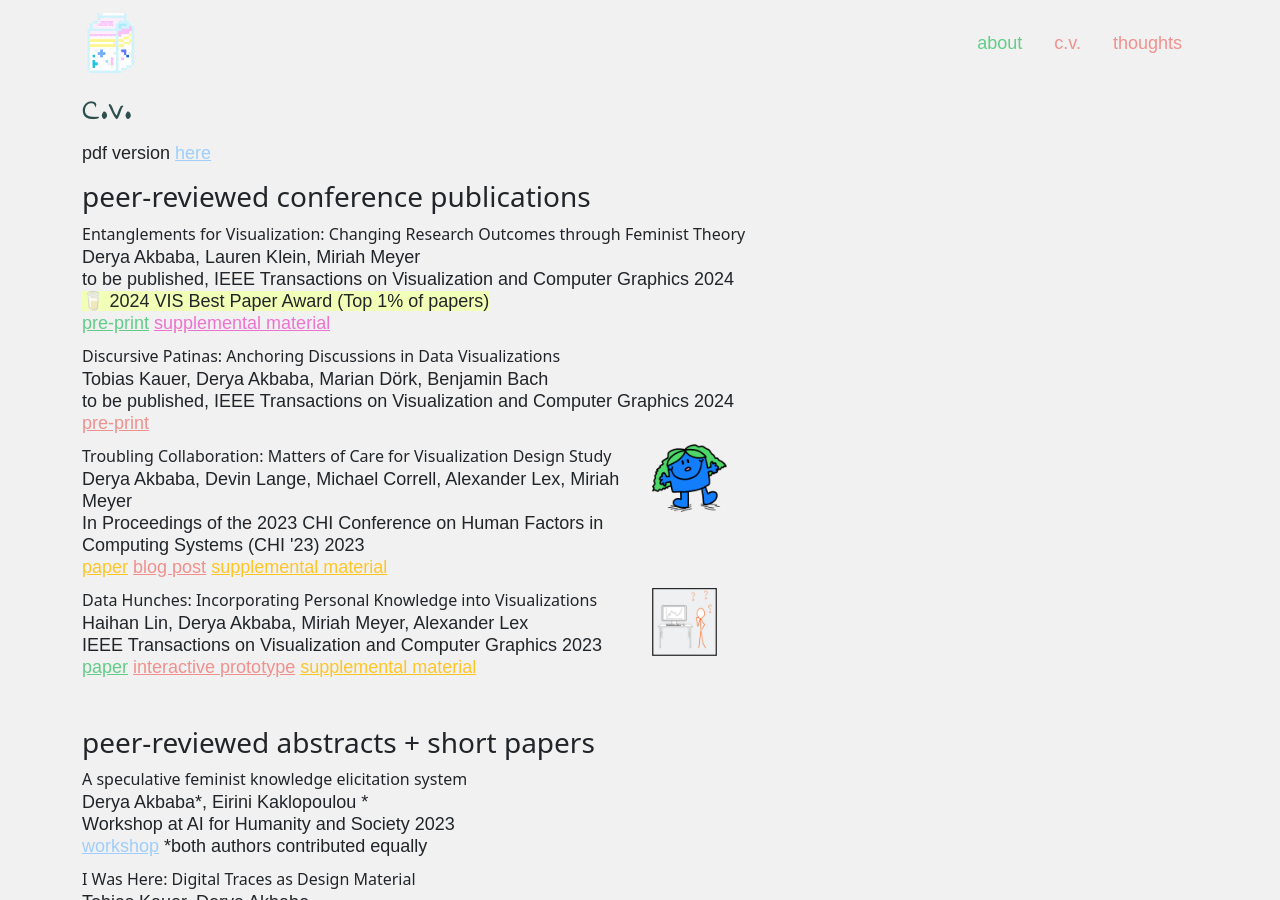
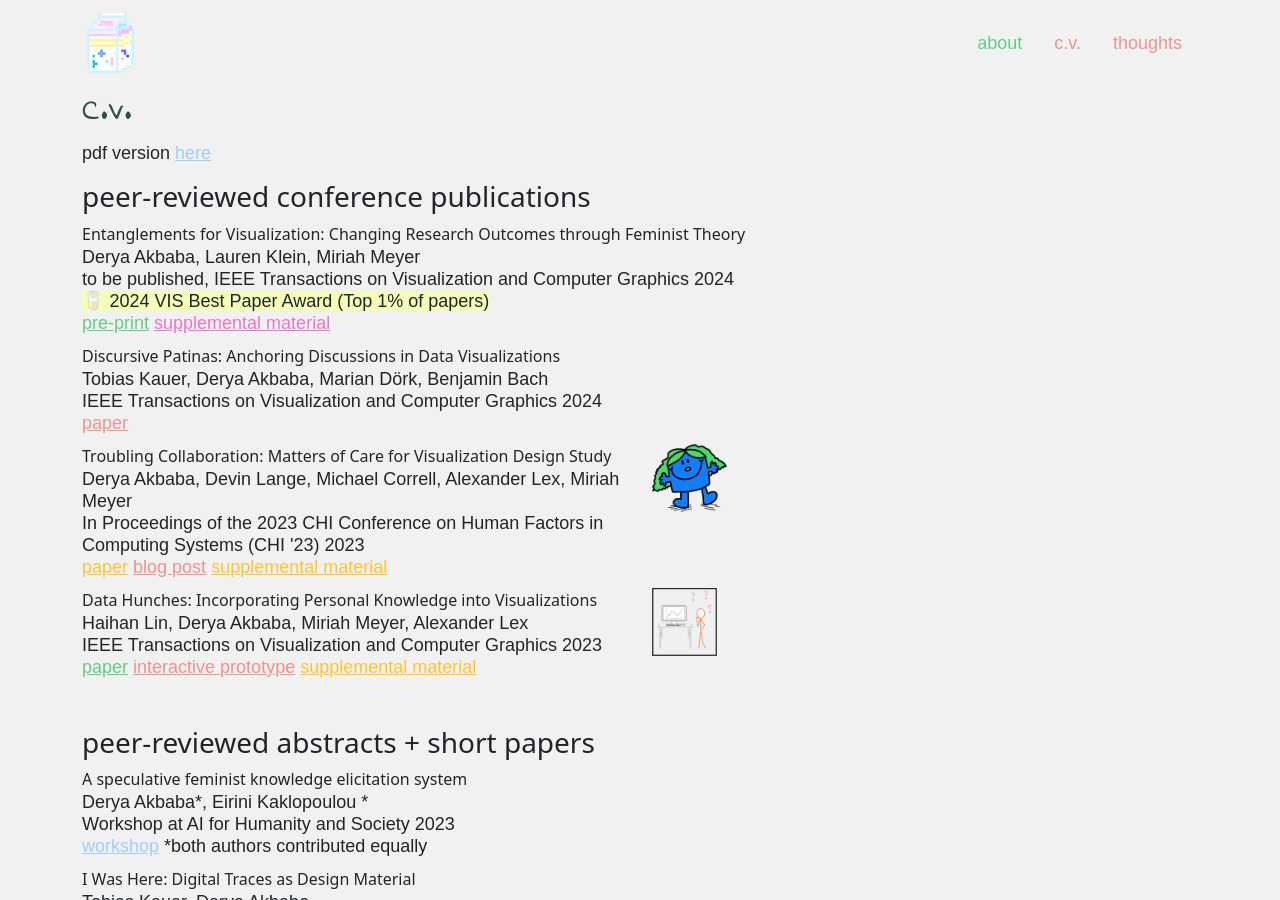
Before and after one commit to gotdairyya/gotdairyya.github.io, a Jekyll site: the page built from cv.md, in a window 1280 px wide and 900 px high. Built offline with Jekyll 4.4.1, drawn with Linux system fonts in a browser that asks for light colours; some web fonts are replaced.

Commit message:
Update DOI

```diff
--- a/_data/publications.yml
+++ b/_data/publications.yml
@@ -29,8 +29,8 @@
   award: 🥛 2024 VIS Best Paper Award (Top 1% of papers)
 - title: "Discursive Patinas: Anchoring Discussions in Data Visualizations"
   authors: Tobias Kauer, Derya Akbaba, Marian Dörk, Benjamin Bach
-  journal: to be published, IEEE Transactions on Visualization and Computer Graphics
+  journal: IEEE Transactions on Visualization and Computer Graphics
   year: 2024
   date: 2024-09
-  links: <a href="https://arxiv.org/abs/2407.17994">pre-print</a>
+  links: <a href="https://ieeexplore.ieee.org/document/10670254">paper</a>
   image:
```
